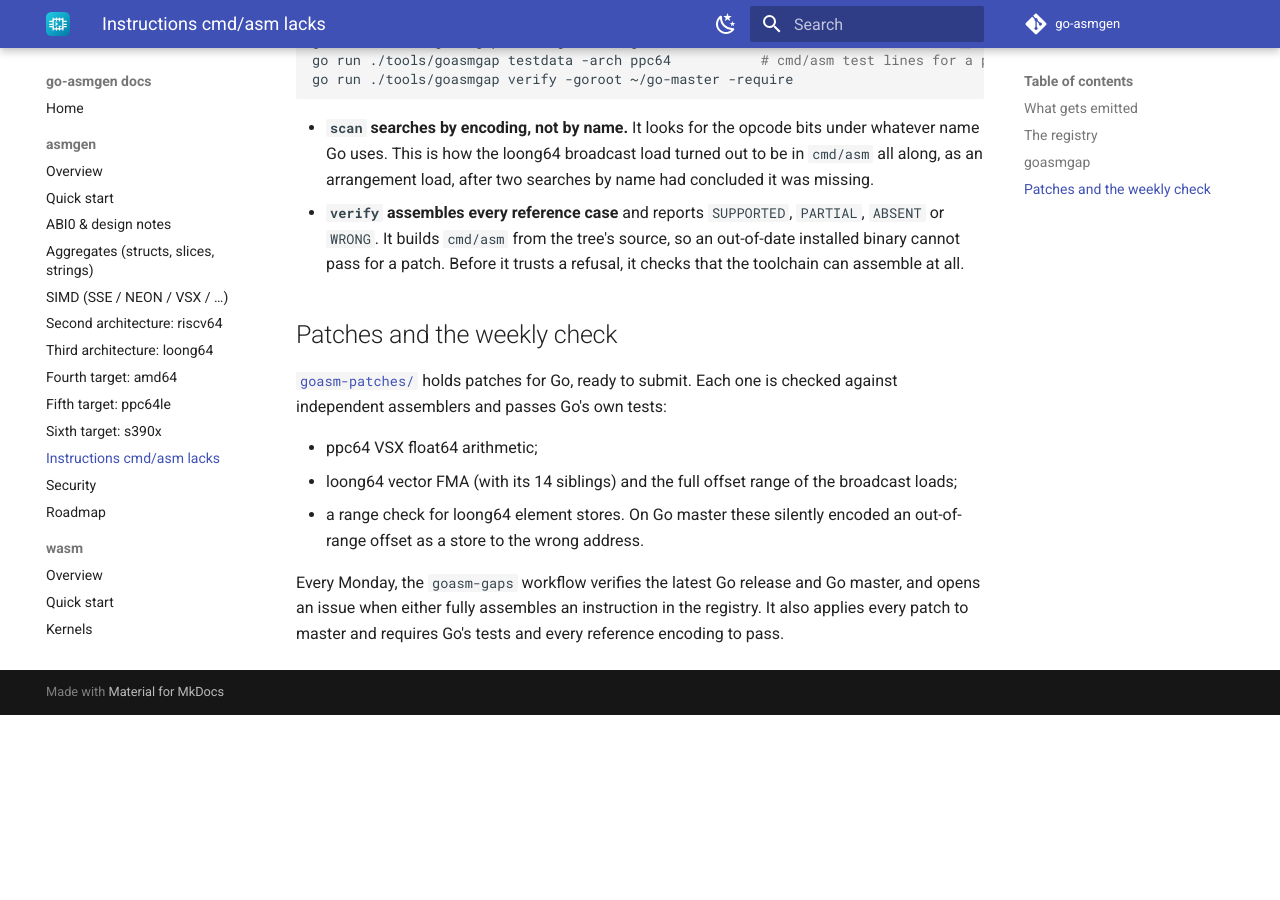
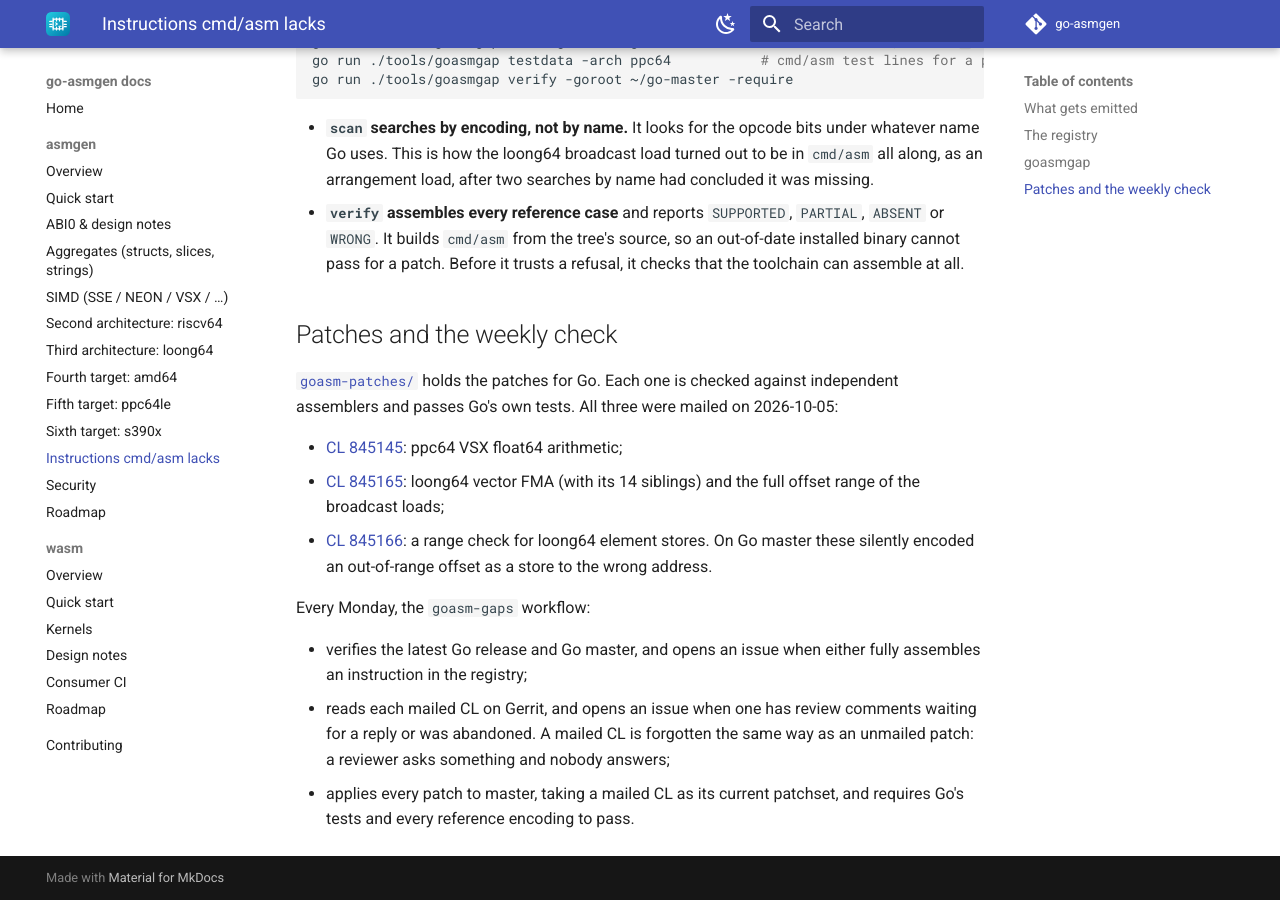
Before and after one commit to go-asmgen/docs, an MkDocs documentation site: the page built from docs/asmgen/gaps.md, in a window 1280 px wide and 900 px high, scrolled down 1255 px. Built offline with MkDocs 1.6.1 and Material for MkDocs 9.7.7, drawn with Linux system fonts in a browser that asks for light colours; the version menu is left out; before the commit the page ends 1970 px from its top, so only the background shows below that.

Commit message:
asmgen/gaps: the three Go patches are mailed, and their CLs are followed (#19)
Co-authored-by: Claude Opus 5.5 <noreply@anthropic.com>

```diff
--- a/docs/asmgen/gaps.md
+++ b/docs/asmgen/gaps.md
@@ -58,16 +58,22 @@ go run ./tools/goasmgap verify -goroot ~/go-master -require
 ## Patches and the weekly check
 
 [`goasm-patches/`](https://github.com/go-asmgen/asmgen/tree/main/goasm-patches)
-holds patches for Go, ready to submit. Each one is checked against independent
-assemblers and passes Go's own tests:
+holds the patches for Go. Each one is checked against independent assemblers
+and passes Go's own tests. All three were mailed on 2026-10-05:
 
-- ppc64 VSX float64 arithmetic;
-- loong64 vector FMA (with its 14 siblings) and the full offset range of the
-  broadcast loads;
-- a range check for loong64 element stores. On Go master these silently
-  encoded an out-of-range offset as a store to the wrong address.
+- [CL 845145](https://go.dev/cl/845145): ppc64 VSX float64 arithmetic;
+- [CL 845165](https://go.dev/cl/845165): loong64 vector FMA (with its 14
+  siblings) and the full offset range of the broadcast loads;
+- [CL 845166](https://go.dev/cl/845166): a range check for loong64 element
+  stores. On Go master these silently encoded an out-of-range offset as a
+  store to the wrong address.
 
-Every Monday, the `goasm-gaps` workflow verifies the latest Go release and Go
-master, and opens an issue when either fully assembles an instruction in the
-registry. It also applies every patch to master and requires Go's tests and
-every reference encoding to pass.
+Every Monday, the `goasm-gaps` workflow:
+
+- verifies the latest Go release and Go master, and opens an issue when either
+  fully assembles an instruction in the registry;
+- reads each mailed CL on Gerrit, and opens an issue when one has review
+  comments waiting for a reply or was abandoned. A mailed CL is forgotten the
+  same way as an unmailed patch: a reviewer asks something and nobody answers;
+- applies every patch to master, taking a mailed CL as its current patchset,
+  and requires Go's tests and every reference encoding to pass.
```
